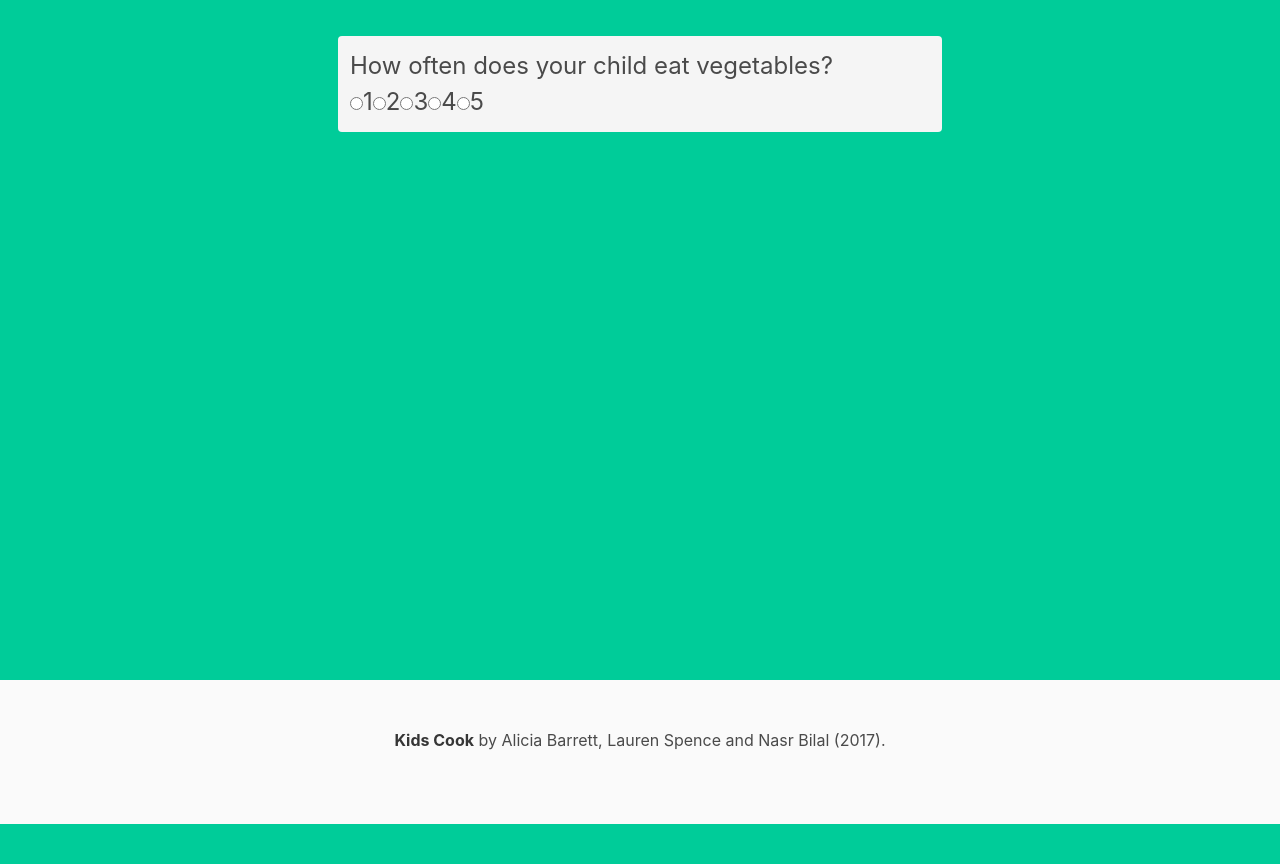
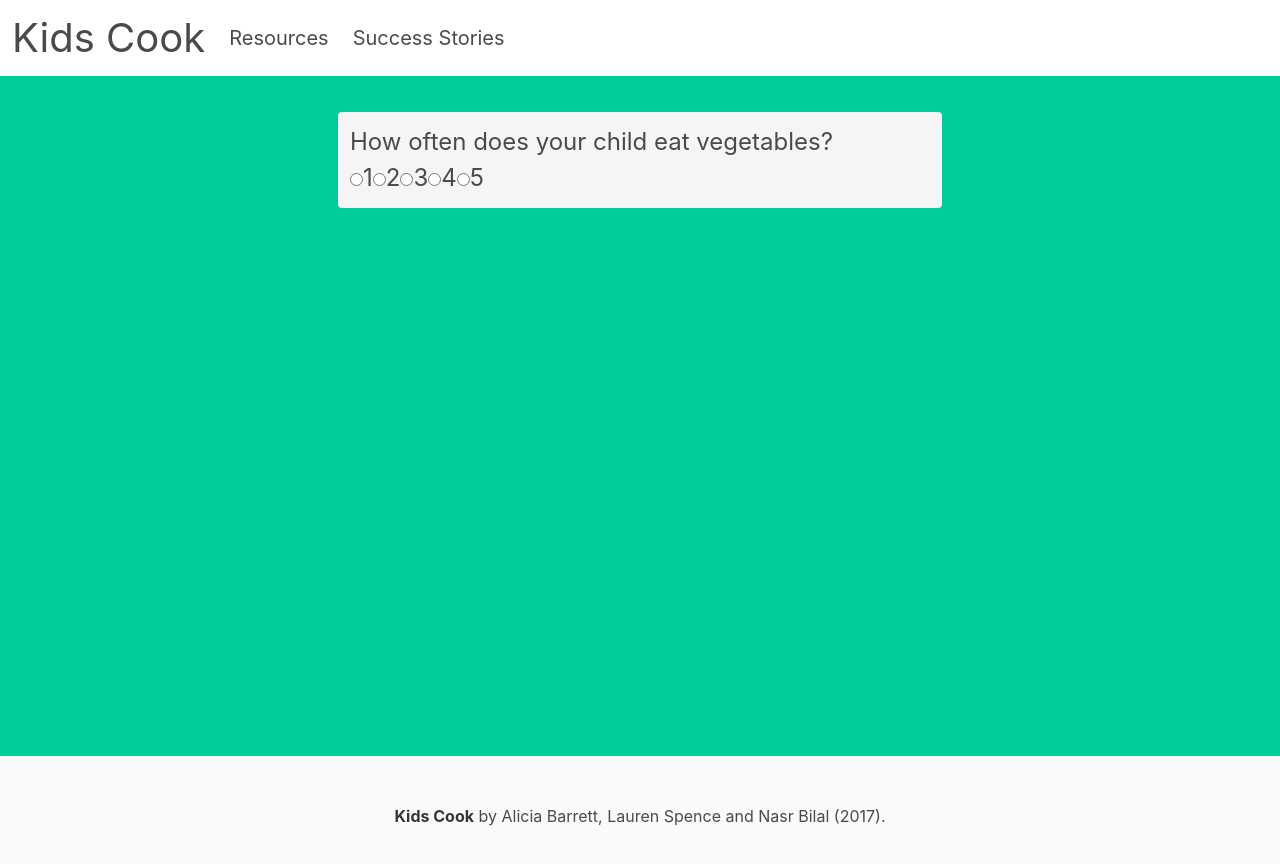
Before and after one commit to nbilal27/Kids-Cook-Project, a website: page public/quiz.html in a window 1280 px wide. Before the commit the page ends 824 px from the top, so only its background shows below. Drawn offline with nearby package versions, Linux system fonts and the light colour scheme; a web font is replaced by a local one.

Commit message:
updating quiz page

```diff
--- a/public/quiz.html
+++ b/public/quiz.html
@@ -13,6 +13,21 @@
 
 <body>
 
+<!-- navigation bar -->
+<nav class="navbar is-transparent" role="navigation" aria-label="dropdown navigation">
+    <div class="navbar-item is-size-2 logo">
+        Kids Cook
+    </div>
+
+    <a class="navbar-item is-size-5 ">
+        Resources
+    </a>
+
+    <a class="navbar-item is-size-5	">
+        Success Stories
+    </a>
+</nav>
+
     <!-- Quiz questions -->
     <div id="quizWrapper" class="">
         <section class="section">
@@ -26,8 +41,7 @@
     <!-- Results/recipe recommendations -->
     <div id="resultsWrapper" class="hidden container">
         <section class="section">
-            <div class="tile is-ancestor">
-
+            <div class="tile is-ancestor is-6">
                 <div class="tile is-parent">
                     <article class="tile is-child box">
                         <p class="title">Recipe:</p>
@@ -47,7 +61,9 @@
                         </div>
                     </article>
                 </div>
+            </div>
 
+            <div class="tile is-ancestor is-6">
                 <div class="tile is-parent">
                     <article class="tile is-child box">
                         <p class="title">Recipe:</p>
@@ -69,8 +85,16 @@
                 </div>
 
             </div>
+
         </section>
     </div>
+
+
+
+
+
+
+
 
     <footer class="footer">
         <div class="container">
```
